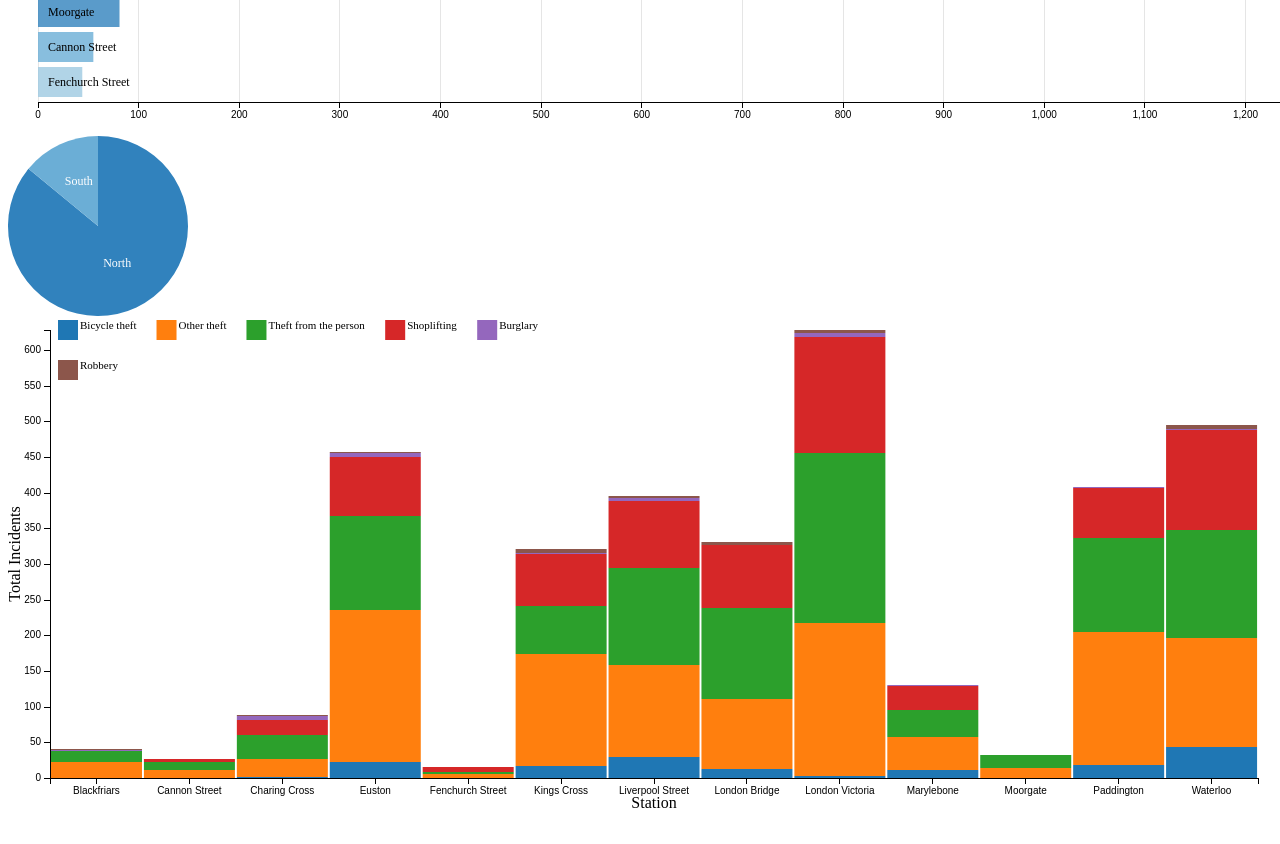
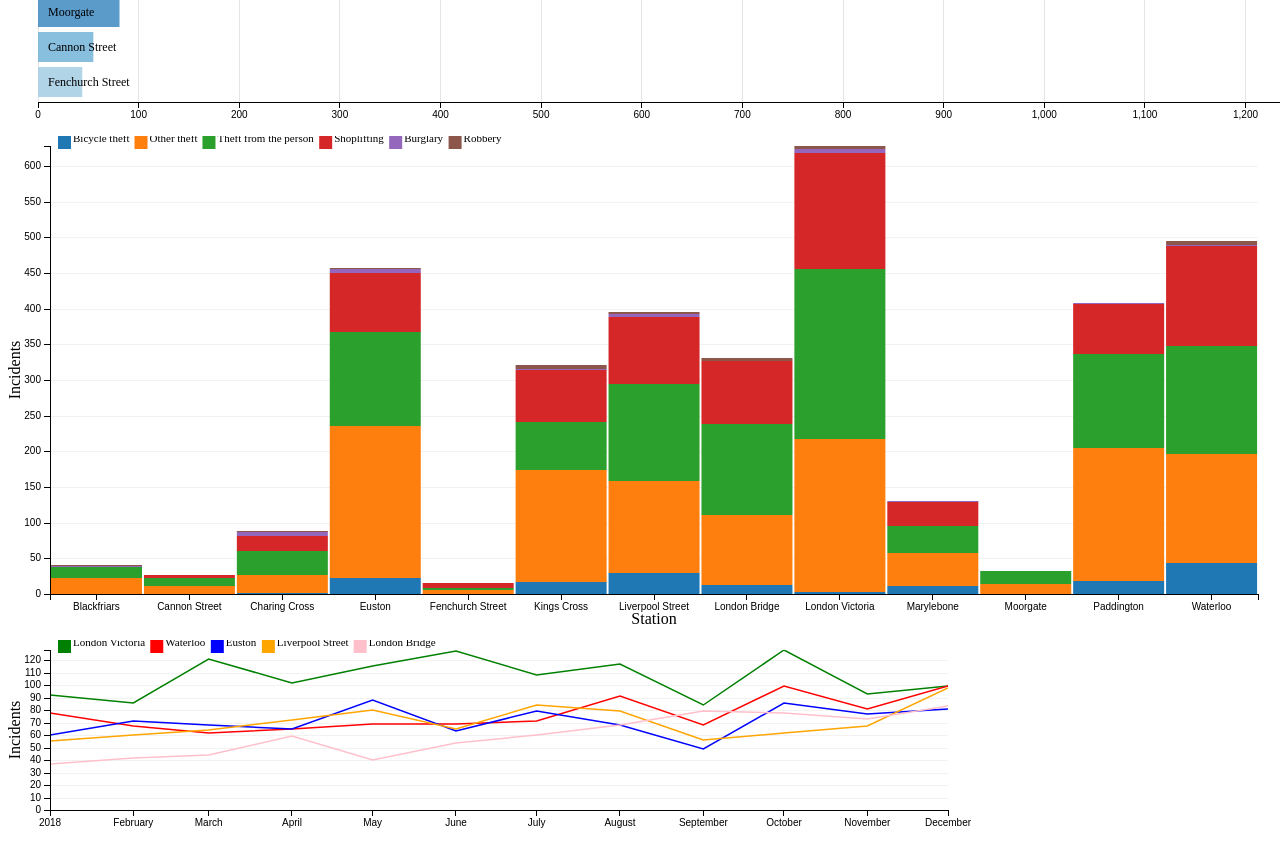
Before and after one commit to Alysha11/milestone-2-dashboard, a plain HTML site: page index.html in a window 1280 px wide. Shown: the part 1100-1944 px from the top of the page. Drawn offline with Linux system fonts and the light colour scheme; animation ran at ten frames a second.

Commit message:
add composite chart, format legends

```diff
--- a/index.html
+++ b/index.html
@@ -62,6 +62,10 @@
         <div id="stacked"></div>
     </div>
 
+     <div>
+        <h2>Crime accross the year by station</h2>
+        <div id="crime-time-station"></div>
+    </div>
 
 
 
--- a/static/css/style.css
+++ b/static/css/style.css
@@ -4,6 +4,7 @@
  }
 
 
-dc-chart { font-size: 12px; }
+
+dc-chart { font-size: 1em; }
    .dc-grid-top { padding-left: 10px; font-size: 14px; font-weight: bold; }
    .dc-grid-item { padding-left: 10px; font-size: 12px; font-weight: normal; }
--- a/static/js/graph.js
+++ b/static/js/graph.js
@@ -6,8 +6,6 @@ queue()
 //function to render graphs
 function makeGraphs(error, data) {
 
-
-
     //Convert string dates to js dates in data
     data.forEach(function(d) {
 
@@ -15,7 +13,6 @@ function makeGraphs(error, data) {
         d.Month = tempDate;
 
     });
-
 
     //Convert string to interger in data
 
@@ -29,13 +26,15 @@ function makeGraphs(error, data) {
     show_crimes_by_month(ndx);
     show_crimes_by_type(ndx);
     show_crimes_by_station(ndx);
-    show_north_vs_south(ndx);
-    //show_stacked_chart(ndx)
-    show_theft_distribution(ndx)
+    //show_north_vs_south(ndx);
+    show_theft_distribution(ndx);
+    showCrimeTimeStation(ndx);
     dc.renderAll();
 
 
 };
+
+//station selector
 
 function show_station_selector(ndx) {
 
@@ -48,7 +47,7 @@ function show_station_selector(ndx) {
 
 }
 
-
+//crimes by month line chart
 function show_crimes_by_month(ndx) {
 
     var dateDimension = ndx.dimension(dc.pluck("Month"));
@@ -95,22 +94,26 @@ function show_crimes_by_station(ndx) {
     var rowChart = dc.rowChart("#total-crime-by-station")
         .height(500)
         .width(1360)
-        .ordinalColors(['#3182bd', '#6baed6', '#9ecae1', '#c6dbef', '#dadaeb']) //play around with
+        .ordinalColors(['#3182bd', '#6baed6', '#9ecae1', '#c6dbef', '#dadaeb'])
         .dimension(stationDimension)
         .group(stationGroup);
 
 
 };
 
-function show_north_vs_south(ndx) {
+/*function show_north_vs_south(ndx) {
+
 
     var northSouthDimension = ndx.dimension(function(d) {
-        if (d.Location === "Waterloo" || d.Location === "London Bridge")
+        if (d.Location === ' Waterloo ')
             return "South";
-        else
-            return "North"
+        else if (d.Location === ' London  Bridge ')
+            return "South";
+        else if (d.Location === ' Euston ')
+            return "North";
+    });
 
-    });
+
 
     var northSouthGroup = northSouthDimension.group();
 
@@ -118,10 +121,12 @@ function show_north_vs_south(ndx) {
         .height(180)
         .width(180)
         .dimension(northSouthDimension)
-        .group(northSouthGroup);
+        .group(northSouthGroup)
+        .label(function(d) {
+            return d.key + ': ' + d.value;
+        });
 
-};
-
+};*/
 
 function show_theft_distribution(ndx) {
 
@@ -180,12 +185,64 @@ function show_theft_distribution(ndx) {
         })
         .x(d3.scale.ordinal())
         .xUnits(dc.units.ordinal)
-        .legend(dc.legend().x(50).y(0).itemHeight(20).gap(20).horizontal(true).autoItemWidth(true).itemWidth(60))
+        .legend(dc.legend().x(50).y(0).itemHeight(13).gap(5).horizontal(true).autoItemWidth(true).itemWidth(60))
         .xAxisLabel("Station")
-        .yAxisLabel("Total Incidents");
+        .yAxisLabel("Incidents")
+        .renderHorizontalGridLines(true);
 
     stackedChart.margins().right = 100;
 
+};
+
+
+function showCrimeTimeStation(ndx) {
+    var date_dim = ndx.dimension(dc.pluck('Month'));
+    var minDate = date_dim.bottom(1)[0].Month;
+    var maxDate = date_dim.top(1)[0].Month;
+
+    function spend_by_name(Location) {
+        return function(d) {
+            if (d.Location === Location) {
+                return +d.Counter;
+            }
+            else {
+                return 0;
+            }
+        }
+    }
+    var victoriaCrimesByMonth = date_dim.group().reduceSum(spend_by_name(' London Victoria '));
+    var waterlooCrimesByMonth = date_dim.group().reduceSum(spend_by_name('Waterloo'));
+    var eustonCrimesByMonth = date_dim.group().reduceSum(spend_by_name(' Euston '));
+    var liverpoolStreetCrimesByMonth = date_dim.group().reduceSum(spend_by_name(' Liverpool Street '));
+    var londonBridgeCrimesByMonth = date_dim.group().reduceSum(spend_by_name(' London Bridge '));
+
+    var compositeChart = dc.compositeChart('#crime-time-station');
+    compositeChart
+        .width(990)
+        .height(200)
+        .dimension(date_dim)
+        .x(d3.time.scale().domain([minDate, maxDate]))
+        .legend(dc.legend().x(50).y(0).itemHeight(13).gap(5).horizontal(true).autoItemWidth(true).itemWidth(60))
+        .yAxisLabel("Incidents")
+        .renderHorizontalGridLines(true)
+        .compose([
+            dc.lineChart(compositeChart)
+            .colors('green')
+            .group(victoriaCrimesByMonth, ' London Victoria '),
+            dc.lineChart(compositeChart)
+            .colors('red')
+            .group(waterlooCrimesByMonth, 'Waterloo'),
+            dc.lineChart(compositeChart)
+            .colors('blue')
+            .group(eustonCrimesByMonth, ' Euston '),
+            dc.lineChart(compositeChart)
+            .colors('orange')
+            .group(liverpoolStreetCrimesByMonth, ' Liverpool Street '),
+            dc.lineChart(compositeChart)
+            .colors('pink')
+            .group(londonBridgeCrimesByMonth, ' London Bridge ')
+        ])
+        .brushOn(false)
 
 
 
```
